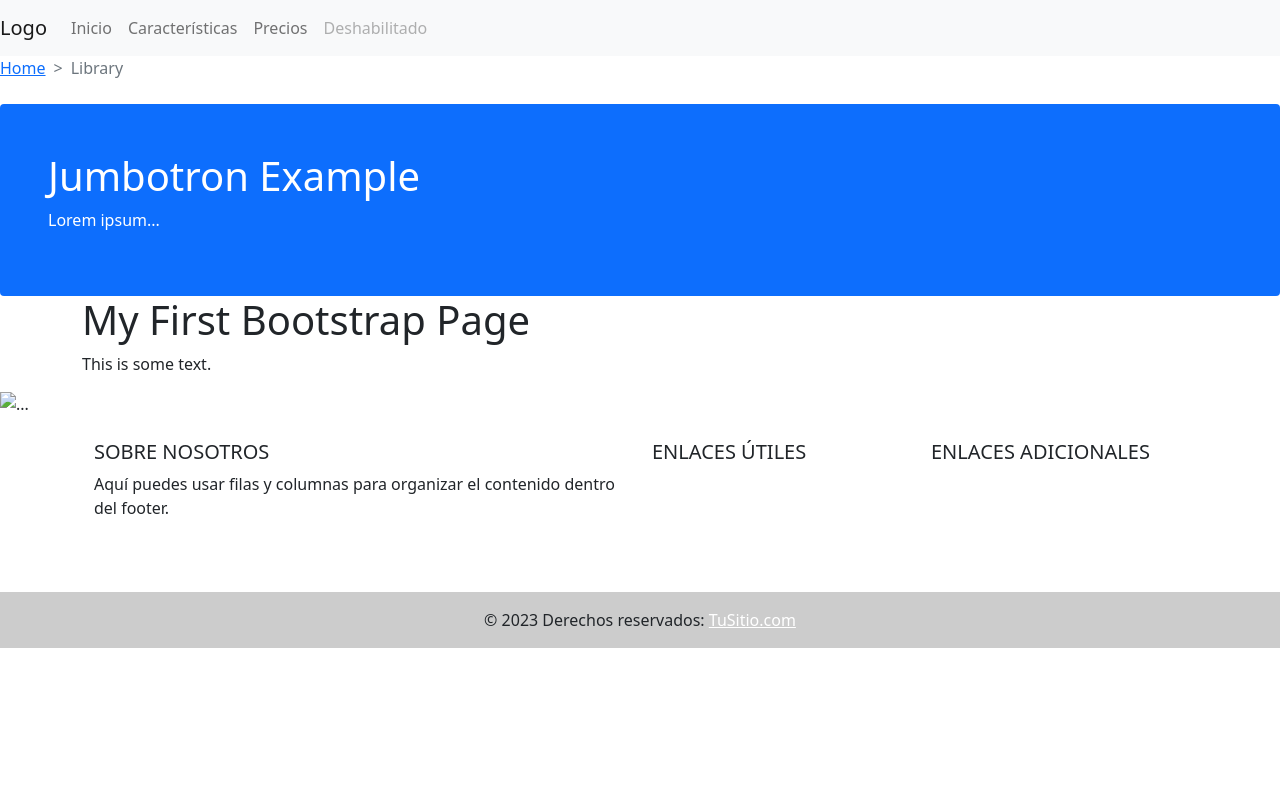
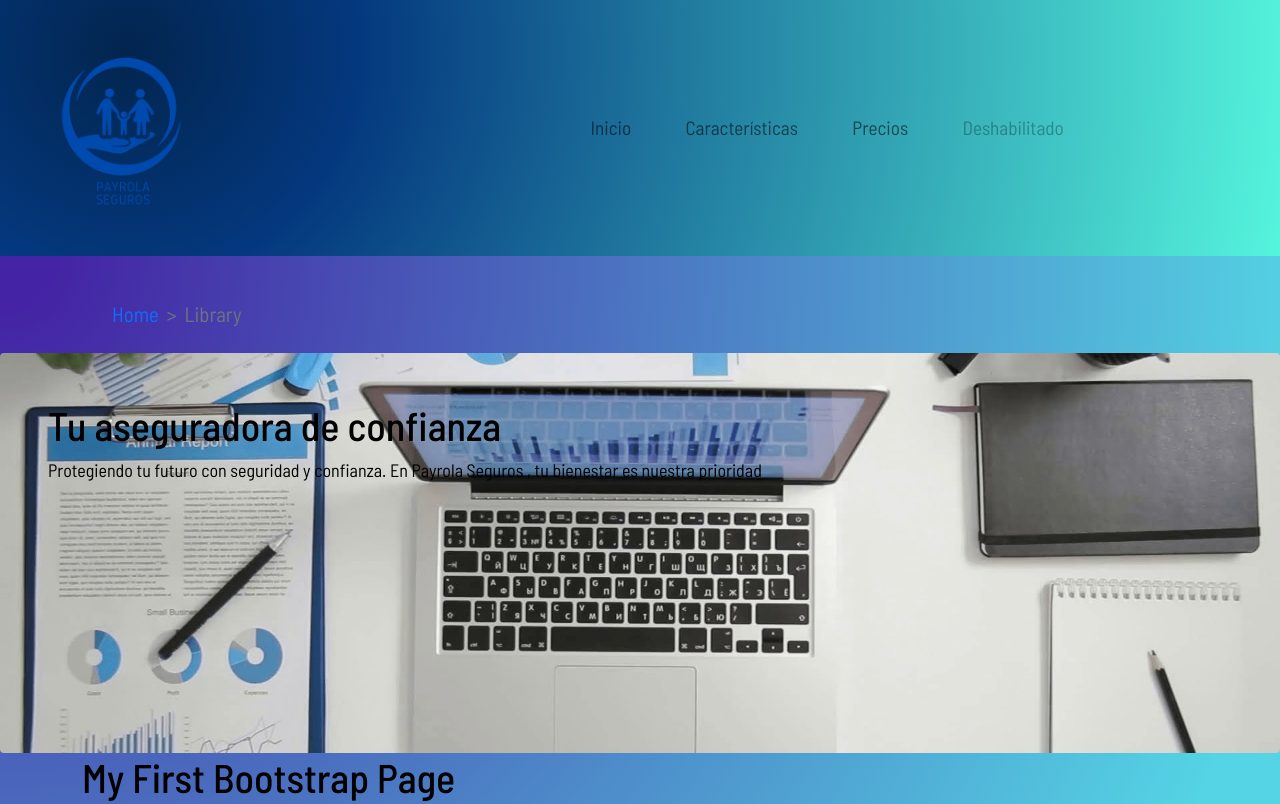
Before and after one commit to ConradoPayrola/ConradoPayrola-PreEntrega3, a plain HTML site: page index.html in a window 1280 px wide. Shown: the top 804 px of the page. Drawn offline with nearby package versions, Linux system fonts and the light colour scheme.

Commit message:
V5 Estilo al Main y agregando detalles

```diff
--- a/estilos.scss
+++ b/estilos.scss
@@ -0,0 +1,85 @@
+@import url('https://fonts.googleapis.com/css2?family=Barlow+Semi+Condensed:ital,wght@0,100;0,200;0,300;0,400;0,500;0,600;0,700;0,800;0,900;1,100;1,200;1,300;1,400;1,500;1,600;1,700;1,800;1,900&family=IBM+Plex+Mono:ital,wght@0,100;0,200;0,300;0,400;0,500;0,600;0,700;1,100;1,200;1,300;1,400;1,500;1,600;1,700&family=Rokkitt:ital,wght@0,100..900;1,100..900&display=swap');
+
+* {
+    margin: 0;
+    padding: 0;
+    box-sizing: border-box;
+    font-family: "Barlow Semi Condensed", sans-serif;
+    font-weight: 400;
+    font-style: normal;
+}
+
+header {
+    nav {
+        height: 12%;
+        background-image: radial-gradient(circle farthest-corner at 10% 20%, rgba(2, 37, 78, 1) 0%, rgba(4, 56, 126, 1) 19.7%, rgba(85, 245, 221, 1) 100.2%);
+
+        img {
+            width: 15em;
+            height: 15em;
+        }
+
+        ul {
+            margin-left: 18em;
+
+            li {
+                margin-left: 2em;
+                font-size: 1.2em;
+
+                a {
+                    color: white;
+                }
+
+                a:hover {
+                    transform: scale(1.17) !important;
+                    color: rgb(3, 188, 188) !important;
+                }
+            }
+        }
+    }
+}
+
+main {
+    background-image: radial-gradient(circle farthest-corner at 0.2% 0.5%, rgba(68, 36, 164, 1) 3.7%, rgba(84, 212, 228, 1) 92.7%);
+}
+
+footer {
+    background-image: linear-gradient(111.4deg, rgba(7, 7, 9, 1) 6.5%, rgba(27, 24, 113, 1) 93.2%);
+}
+
+#jumbo {
+    background-image: url(img/4787743.jpg);
+    background-size: cover;
+    background-position: center;
+    height: 25em;
+
+    p {
+        color: black;
+        font-size: 18px;
+    }
+}
+
+h1 {
+    color: rgb(0, 0, 0);
+}
+
+.breadcrumb {
+    margin-left: 7em;
+
+    li {
+        margin-top: 2em;
+        font-size: 1.3em;
+
+        a {
+            text-decoration: none;
+        }
+    }
+}
+
+.navbar-toggler {
+    margin-right: 1em;
+}
+
+.navbar {
+    height: 8%;
+}
--- a/index.html
+++ b/index.html
@@ -19,7 +19,8 @@
     <!-- Comienzo del header-->
     <header>
         <nav class="navbar navbar-expand-lg navbar-light bg-light">
-            <a class="navbar-brand" href="#">Logo</a>
+            <img src="img/payrol.png" alt="Logo de la empresa">
+            <a class="navbar-brand" href="#"></a>
             <button class="navbar-toggler" type="button" data-bs-toggle="collapse" data-bs-target="#navbarNav"
                 aria-controls="navbarNav" aria-expanded="false" aria-label="Toggle navigation">
                 <span class="navbar-toggler-icon"></span>
@@ -56,9 +57,9 @@
         <!-- BreadCrumb -->
 
         <!-- Jumbotron-->
-        <div class="mt-4 p-5 bg-primary text-white rounded">
-            <h1>Jumbotron Example</h1>
-            <p>Lorem ipsum...</p>
+        <div class="mt-4 p-5 bg-primary text-white rounded" id="jumbo">
+            <h1>Tu aseguradora de confianza</h1>
+            <p>Protegiendo tu futuro con seguridad y confianza. En Payrola Seguros , tu bienestar es nuestra prioridad</p>
         </div>
         <!-- Jumbotron-->
 
@@ -114,15 +115,6 @@
                         <li><a href="#!" class="text-white">Enlace 4</a></li>
                     </ul>
                 </div>
-                <div class="col-lg-3 col-md-6 mb-4 mb-md-0">
-                    <h5 class="text-uppercase">Enlaces adicionales</h5>
-                    <ul class="list-unstyled mb-0">
-                        <li><a href="#!" class="text-white">Enlace 5</a></li>
-                        <li><a href="#!" class="text-white">Enlace 6</a></li>
-                        <li><a href="#!" class="text-white">Enlace 7</a></li>
-                        <li><a href="#!" class="text-white">Enlace 8</a></li>
-                    </ul>
-                </div>
             </div>
         </div>
         <div class="text-center p-3" style="background-color: rgba(0, 0, 0, 0.2);">
```
Also changed, not shown: estilos.css, img/4787743.jpg (added), img/payrol.png (added), 1 other file.
